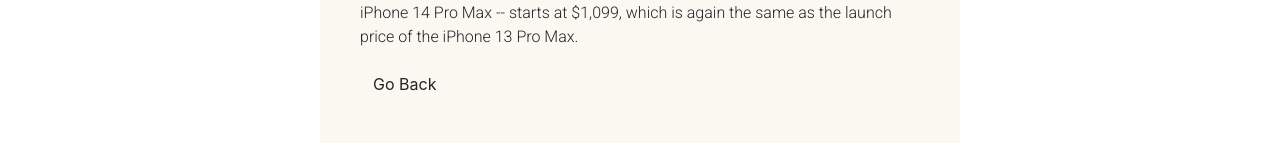
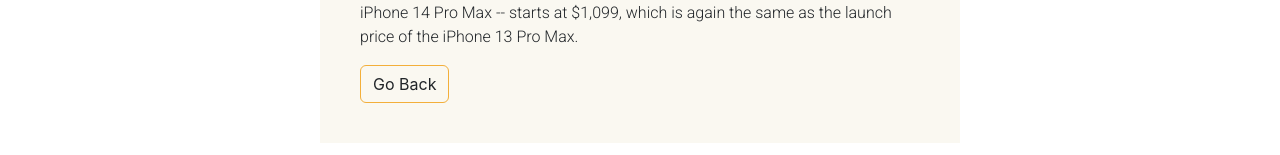
Before and after one commit to Majeed-hub/baitalArabFurniture, a React (Create React App) app: page /blog-detail/1 in a window 1280 px wide. In both pictures the pointer is over the link "Go Back". Shown: the part 429-584 px from the top of the page. Built offline with nearby package versions, Linux system fonts and the light colour scheme; a web font is replaced by a local one.

Commit message:
Added border to read more and go back btn

```diff
--- a/src/components/BlogCard/BlogCard.css
+++ b/src/components/BlogCard/BlogCard.css
@@ -2,3 +2,6 @@
     background-color:#f3af3b;
     color: #000;
 }
+.btnViewMore:hover {
+    border: 1px solid #f3af3b;
+}
--- a/src/pages/BlogDetail/BlogDetail.css
+++ b/src/pages/BlogDetail/BlogDetail.css
@@ -2,3 +2,6 @@
     background-color: #f3af3b;
     color: #000;
 }
+.btnGoBack:hover{
+    border: 1px solid #f3af3b;
+}
```
